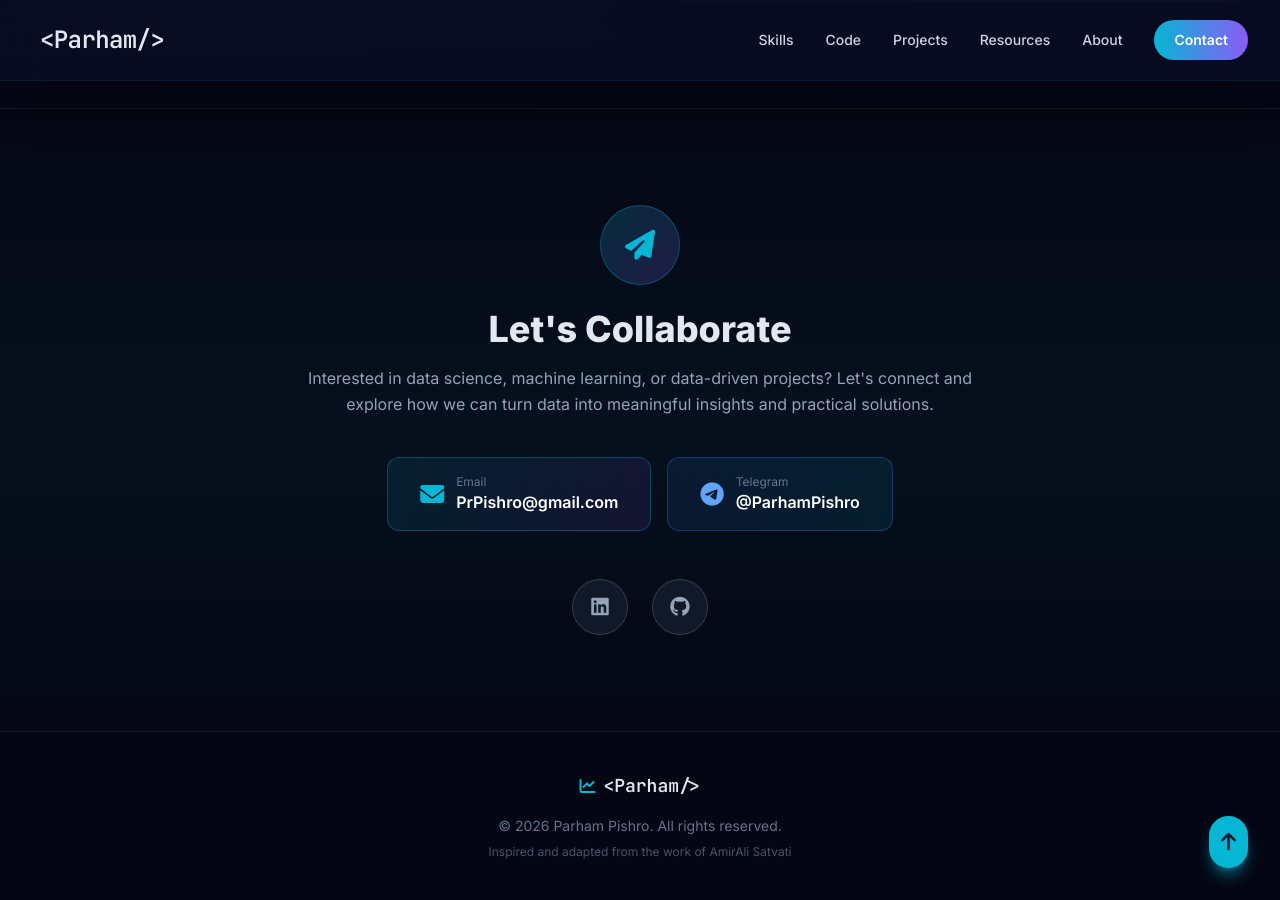
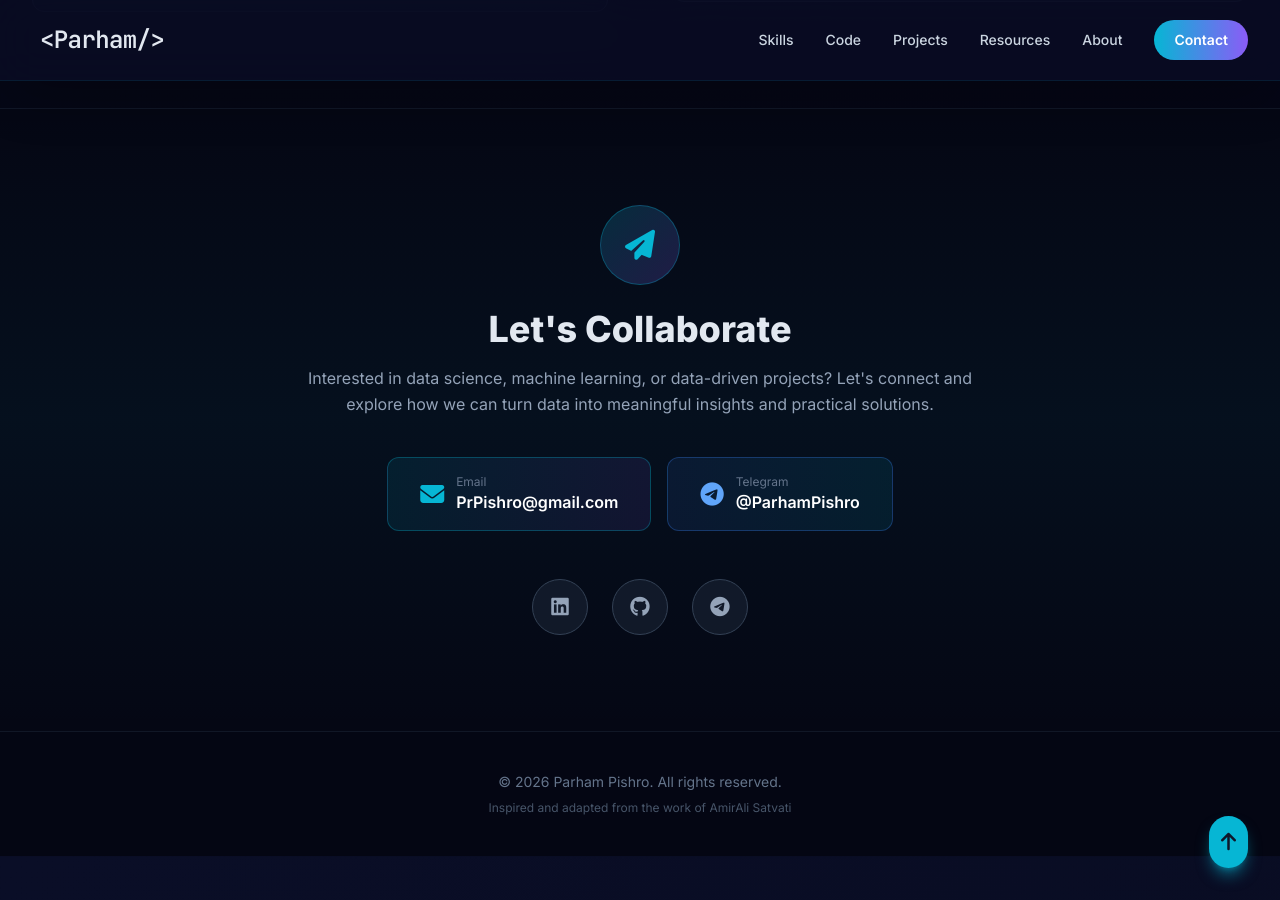
Before and after one commit to ParhamPishro/ParhamPishro.github.io, a Jekyll site: the page index.html, which Jekyll copies as it is, in a window 1280 px wide and 900 px high, scrolled down 4703 px. Built offline with Jekyll 4.4.1, drawn with Linux system fonts in a browser that asks for light colours; nearby versions of some CDN libraries; comment, search, counter and statistics services are not loaded.

Commit message:
Add Telegram link to contact
Added a Telegram link to the Contact section.

```diff
--- a/index.html
+++ b/index.html
@@ -982,6 +982,9 @@
                 <a href="https://github.com/ParhamPishro" target="_blank" rel="noopener noreferrer" class="group w-14 h-14 rounded-full bg-slate-800/50 border border-slate-700 hover:border-purple-500 flex items-center justify-center transition-all hover:-translate-y-1 hover:shadow-lg hover:shadow-purple-500/30">
                     <i class="fab fa-github text-xl text-slate-400 group-hover:text-purple-400 transition-colors"></i>
                 </a>
+                <a href="https://t.me/ParhamPishro" target="_blank" rel="noopener noreferrer" class="group w-14 h-14 rounded-full bg-slate-800/50 border border-slate-700 hover:border-blue-500 flex items-center justify-center transition-all hover:-translate-y-1 hover:shadow-lg hover:shadow-blue-500/30">
+                    <i class="fab fa-telegram text-xl text-slate-400 group-hover:text-blue-400 transition-colors"></i>
+                </a>
             </div>
         </div>
     </section>
@@ -989,10 +992,6 @@
     <!-- Footer -->
     <footer class="py-10 border-t border-slate-800/50 bg-darker/95">
         <div class="max-w-7xl mx-auto px-4 text-center">
-            <div class="flex items-center justify-center gap-2 mb-4">
-                <i class="fas fa-chart-line text-accent"></i>
-                <span class="font-mono font-bold text-lg">&lt;Parham/&gt;</span>
-            </div>
             <p class="text-slate-500 text-sm">
                 &copy; <span id="year"></span> Parham Pishro. All rights reserved.
             </p>
```
